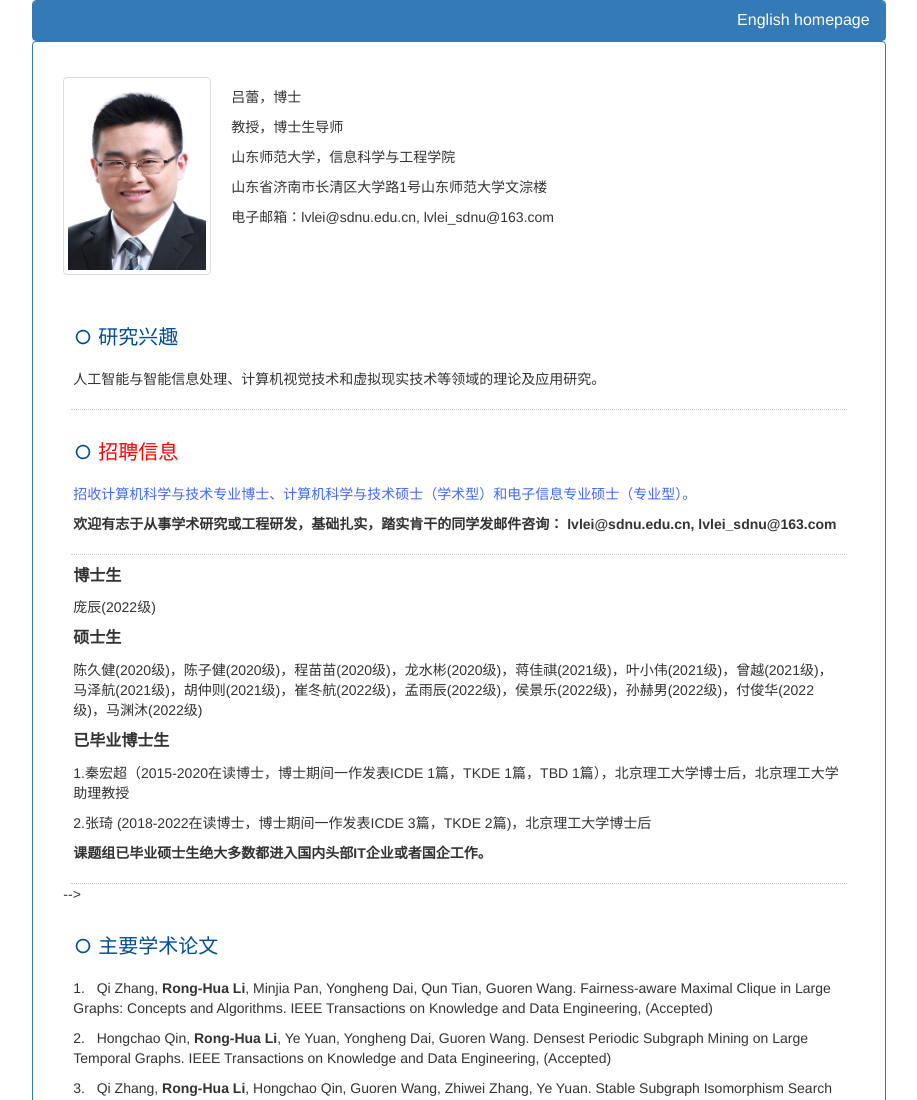
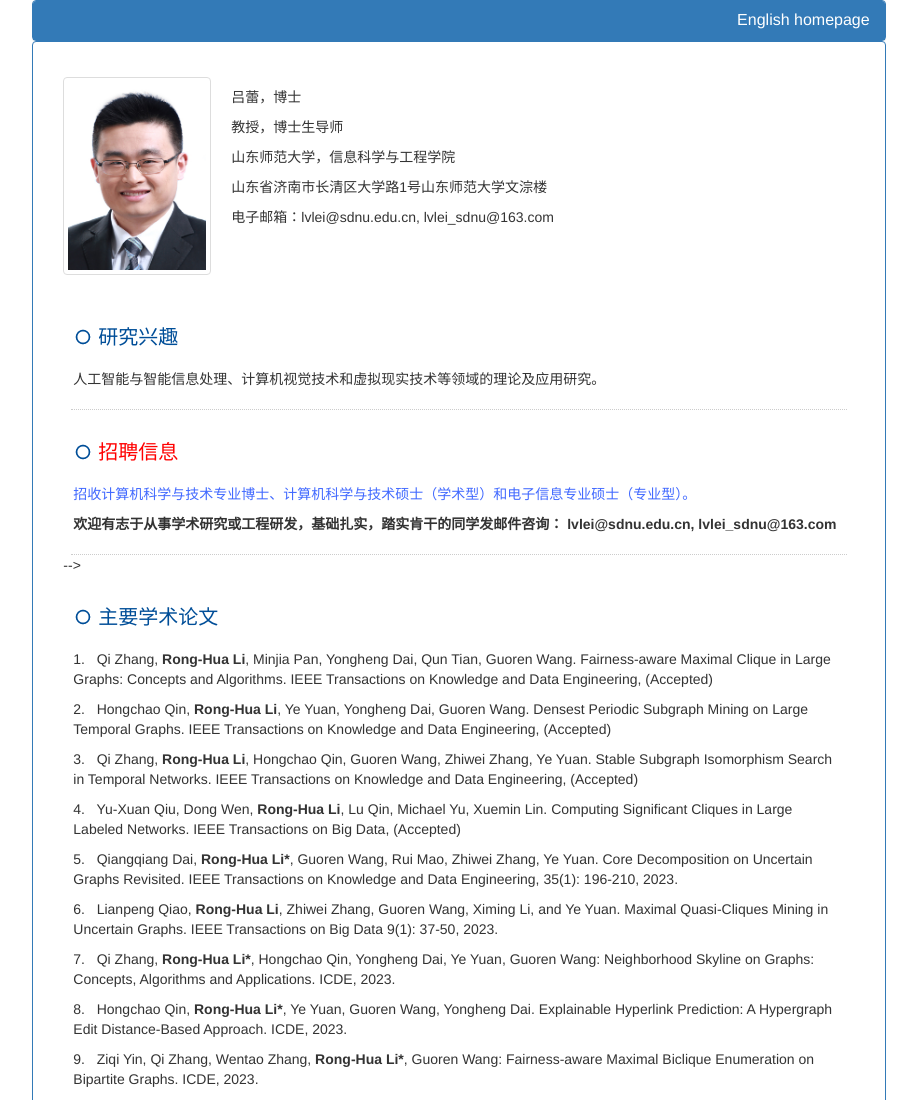
Before and after one commit to pcyx/leilv.github.io, a plain HTML site: page index.html in a window 1280 px wide. Shown: the top 1100 px of the page, without its empty margins (181-1098 px from the left). Drawn offline with nearby package versions, Linux system fonts and the light colour scheme.

Commit message:
Update index.html

```diff
--- a/index.html
+++ b/index.html
@@ -133,14 +133,14 @@
 				<p><strong>欢迎有志于从事学术研究或工程研发，基础扎实，踏实肯干的同学发邮件咨询： lvlei@sdnu.edu.cn, lvlei_sdnu@163.com</strong> </p>
 			</div>
 
-			<div class="con01_t">
+<!-- 			<div class="con01_t"> -->
 <!-- 				<h4>课题组主要成员&nbsp;&nbsp;&nbsp;&nbsp;<a href="./groupPhotos.html">(师生合影)</a></h4>
 
 <!-- 				<p>
 					<span style='font-size:12.0pt'><strong>博士后</strong></span></br>
 					<p style='margin-top:0px'><a href="https://qizhang1996.github.io/" >张琦</a></p>
 				</p> -->
-				<p>
+<!-- 				<p>
 					<span style='font-size:12.0pt'><strong>博士生</strong></span></br>
 					<p style='margin-top:0px'>庞辰(2022级)</p>
 				</p>
@@ -155,7 +155,7 @@
 				</p>
 				<p><strong>课题组已毕业硕士生绝大多数都进入国内头部IT企业或者国企工作。</strong> </p>
 
-			</div> -->
+			</div> --> -->
 
 			<div class="con01_t" id="papers">
 				<h4>主要学术论文</h4>
```
